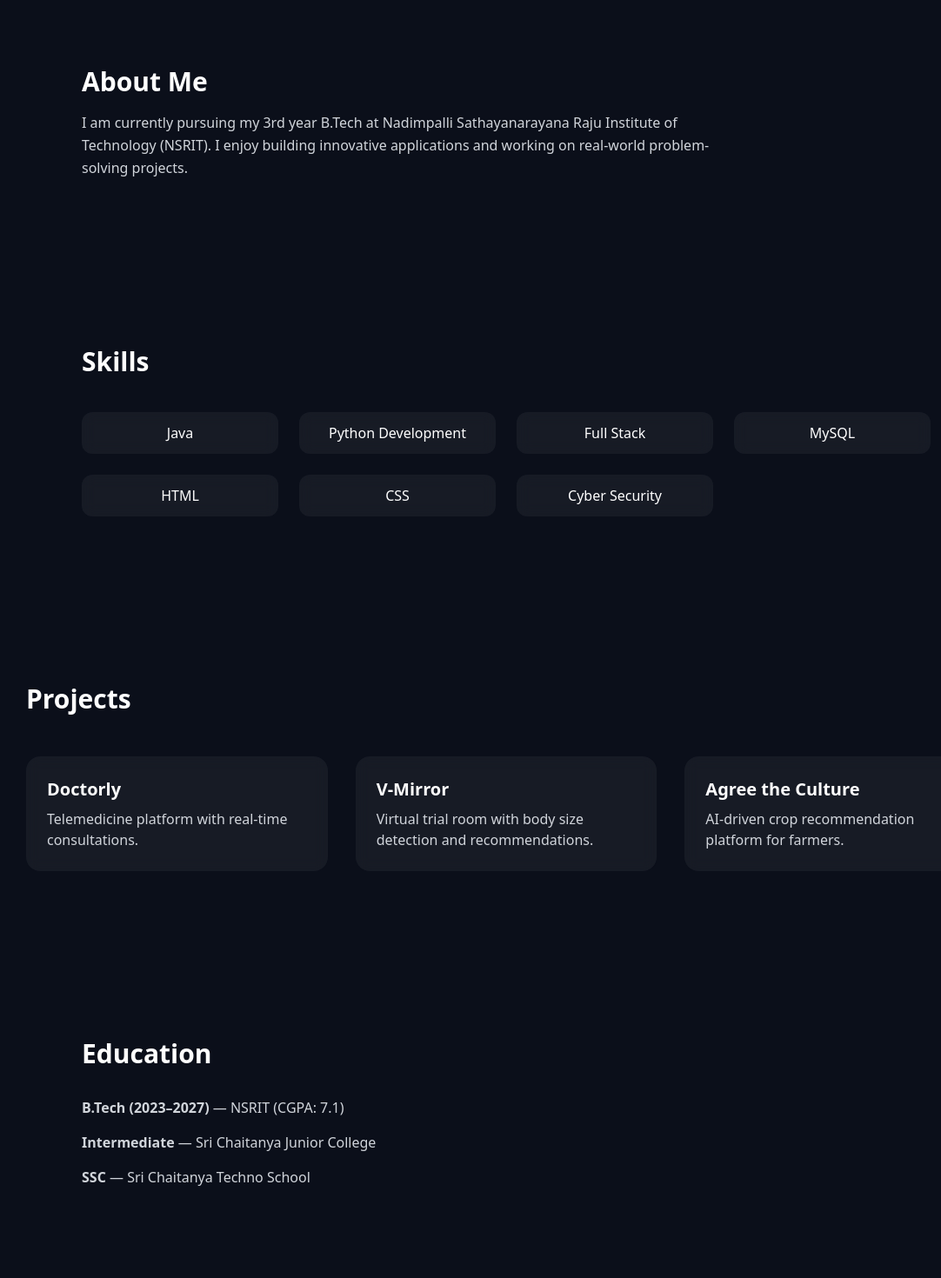
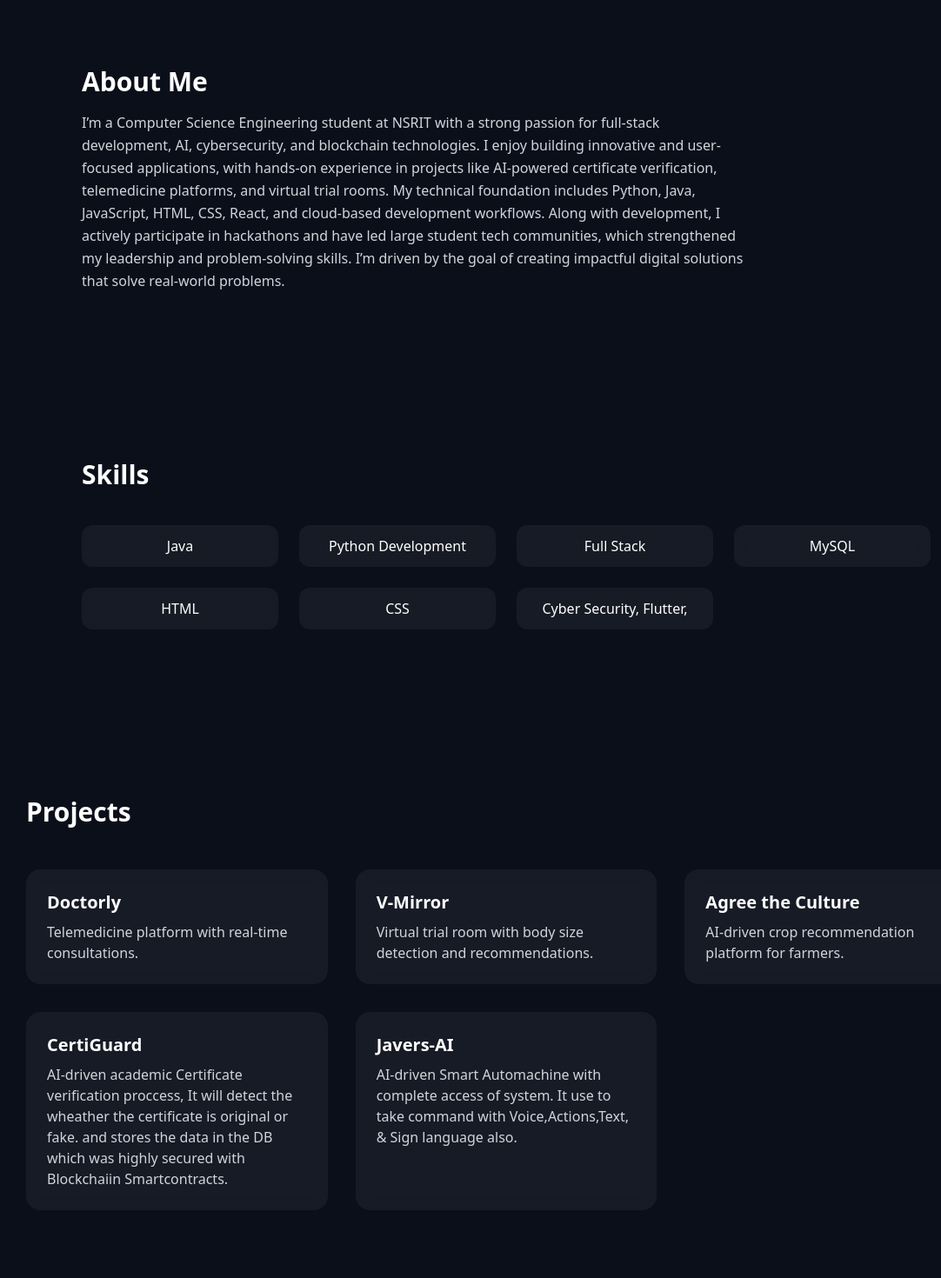
Before and after one commit to mrsaisaketh/sai-saketh-portfolio, a React (Vite) app: page / in a window 1280 px wide. Shown: the part 820-2290 px from the top of the page at 87% size, without its empty margins (58-1140 px from the left). Built offline with nearby package versions, Linux system fonts and the light colour scheme.

Commit message:
Update App.jsx

```diff
--- a/src/App.jsx
+++ b/src/App.jsx
@@ -23,11 +23,11 @@ export default function Portfolio() {
         "sN7zS1nfzXjES987y"
       )
       .then(() => {
-        alert("Message sent successfully 🚀");
+        alert("Message sent successfully ");
         setOpen(false);
         setForm({ user_email: "", user_phone: "", message: "" });
       })
-      .catch(() => alert("Failed to send message ❌"));
+      .catch(() => alert("Failed to send message "));
   };
 
   return (
@@ -45,7 +45,7 @@ export default function Portfolio() {
           <div>
             <h1 className="text-5xl font-bold mb-4">M Sai Saketh</h1>
             <p className="text-lg text-gray-300 mb-4">
-              Software Developer | Java | Python | Cyber Security
+              Software Developer | Java | Python | Cyber Security | Devops | Full-Stack Developer
             </p>
             <p className="text-gray-400 max-w-xl leading-relaxed">
               Detail-oriented and versatile software developer with strong
@@ -72,9 +72,12 @@ export default function Portfolio() {
       <section className="max-w-5xl mx-auto px-6 py-24">
         <h2 className="text-3xl font-semibold mb-4">About Me</h2>
         <p className="text-gray-300 leading-relaxed max-w-3xl">
-          I am currently pursuing my 3rd year B.Tech at Nadimpalli Sathayanarayana
-          Raju Institute of Technology (NSRIT). I enjoy building innovative
-          applications and working on real-world problem-solving projects.
+         I’m a Computer Science Engineering student at NSRIT with a strong passion for full-stack development, AI, cybersecurity, and blockchain technologies.
+        I enjoy building innovative and user-focused applications, with hands-on experience in projects like AI-powered certificate verification, telemedicine platforms, and virtual trial rooms.
+          My technical foundation includes Python, Java, JavaScript, HTML, CSS, React, and cloud-based development workflows. Along with development,
+          I actively participate in hackathons and have led large student tech communities, which strengthened my leadership and problem-solving skills.
+          I’m driven by the goal of creating impactful digital solutions that solve real-world problems.
+
         </p>
       </section>
 
@@ -83,7 +86,7 @@ export default function Portfolio() {
         <div className="max-w-5xl mx-auto px-6">
           <h2 className="text-3xl font-semibold mb-10">Skills</h2>
           <div className="grid grid-cols-2 md:grid-cols-4 gap-6">
-            {["Java", "Python Development", "Full Stack", "MySQL", "HTML", "CSS", "Cyber Security"].map(
+            {["Java", "Python Development", "Full Stack", "MySQL", "HTML", "CSS", "Cyber Security, Flutter,"].map(
               (skill) => (
                 <div
                   key={skill}
@@ -104,6 +107,8 @@ export default function Portfolio() {
           <Project title="Doctorly" desc="Telemedicine platform with real-time consultations." />
           <Project title="V-Mirror" desc="Virtual trial room with body size detection and recommendations." />
           <Project title="Agree the Culture" desc="AI-driven crop recommendation platform for farmers." />
+            <Project title="CertiGuard" desc="AI-driven academic Certificate verification proccess, It will detect the wheather the certificate is original or fake. and stores the data in the DB which was highly secured with Blockchaiin Smartcontracts." />
+         <Project title="Javers-AI" desc="AI-driven Smart Automachine with complete access of system. It use to take command with Voice,Actions,Text, & Sign language also." />
         </div>
       </section>
 
@@ -112,7 +117,7 @@ export default function Portfolio() {
         <div className="max-w-5xl mx-auto px-6">
           <h2 className="text-3xl font-semibold mb-8">Education</h2>
           <ul className="space-y-4 text-gray-300">
-            <li><strong>B.Tech (2023–2027)</strong> — NSRIT (CGPA: 7.1)</li>
+            <li><strong>B.Tech (2023–2027)</strong> — NSRIT (CGPA: 7.29)</li>
             <li><strong>Intermediate</strong> — Sri Chaitanya Junior College</li>
             <li><strong>SSC</strong> — Sri Chaitanya Techno School</li>
           </ul>
```
